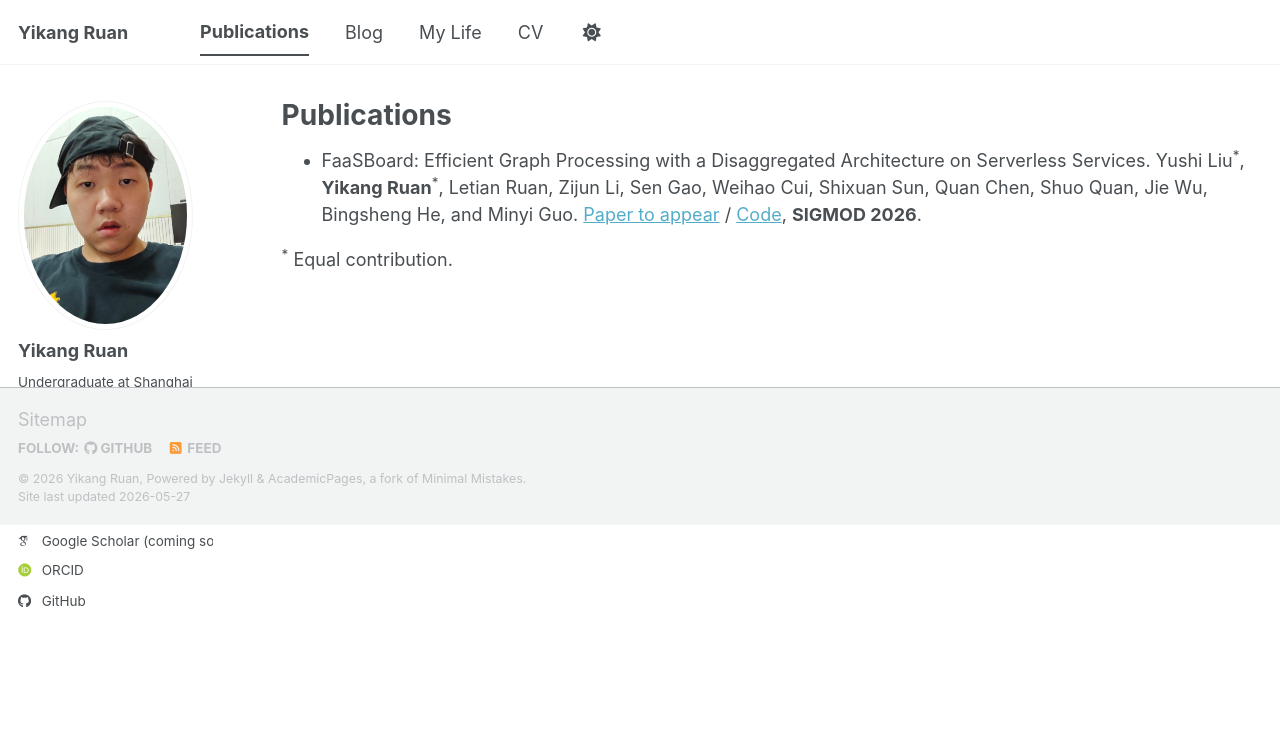
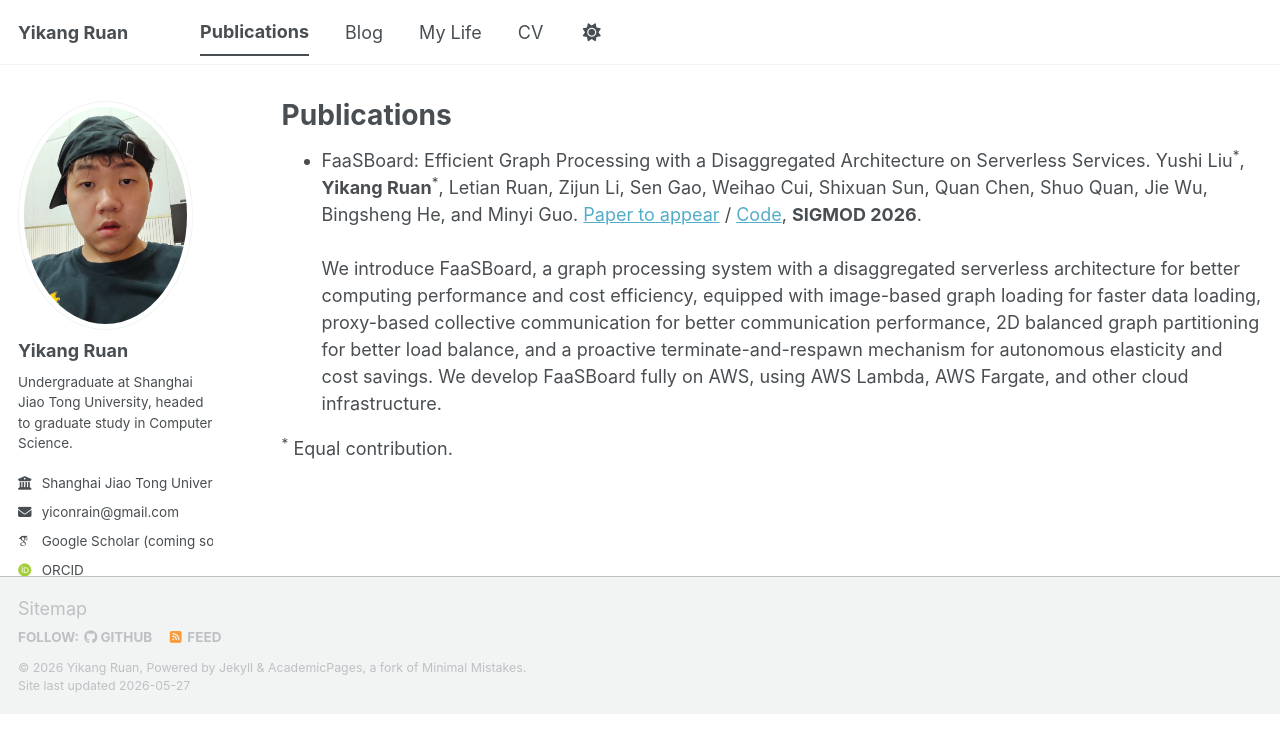
Before and after one commit to YiconRain/YiconRain.github.io, a Jekyll site: the page built from _pages/publications.html, in a window 1280 px wide. Shown: the top 753 px of the page. Built offline with Jekyll 4.4.1, drawn with Linux system fonts in a browser that asks for light colours; some web fonts are replaced; a script bundle is joined from its source files by our own code; library files that are not in the unit come from our copies.

Commit message:
add description for FaaSBoard

```diff
--- a/_pages/publications.html
+++ b/_pages/publications.html
@@ -15,6 +15,14 @@ author_profile: true
     <a href="{{ base_path }}/files/FaaSBoard_SIGMOD2026_V4mod177.pdf">Paper to appear</a> /
     <a href="https://github.com/SJTU-Liquid/FaaSBoard">Code</a>,
     <strong>SIGMOD 2026</strong>.
+    <br><br>
+    We introduce FaaSBoard, a graph processing system with a disaggregated serverless
+    architecture for better computing performance and cost efficiency, equipped with
+    image-based graph loading for faster data loading, proxy-based collective communication
+    for better communication performance, 2D balanced graph partitioning for better load
+    balance, and a proactive terminate-and-respawn mechanism for autonomous elasticity and
+    cost savings. We develop FaaSBoard fully on AWS, using AWS Lambda, AWS Fargate, and
+    other cloud infrastructure.
   </li>
 </ul>
 
```
